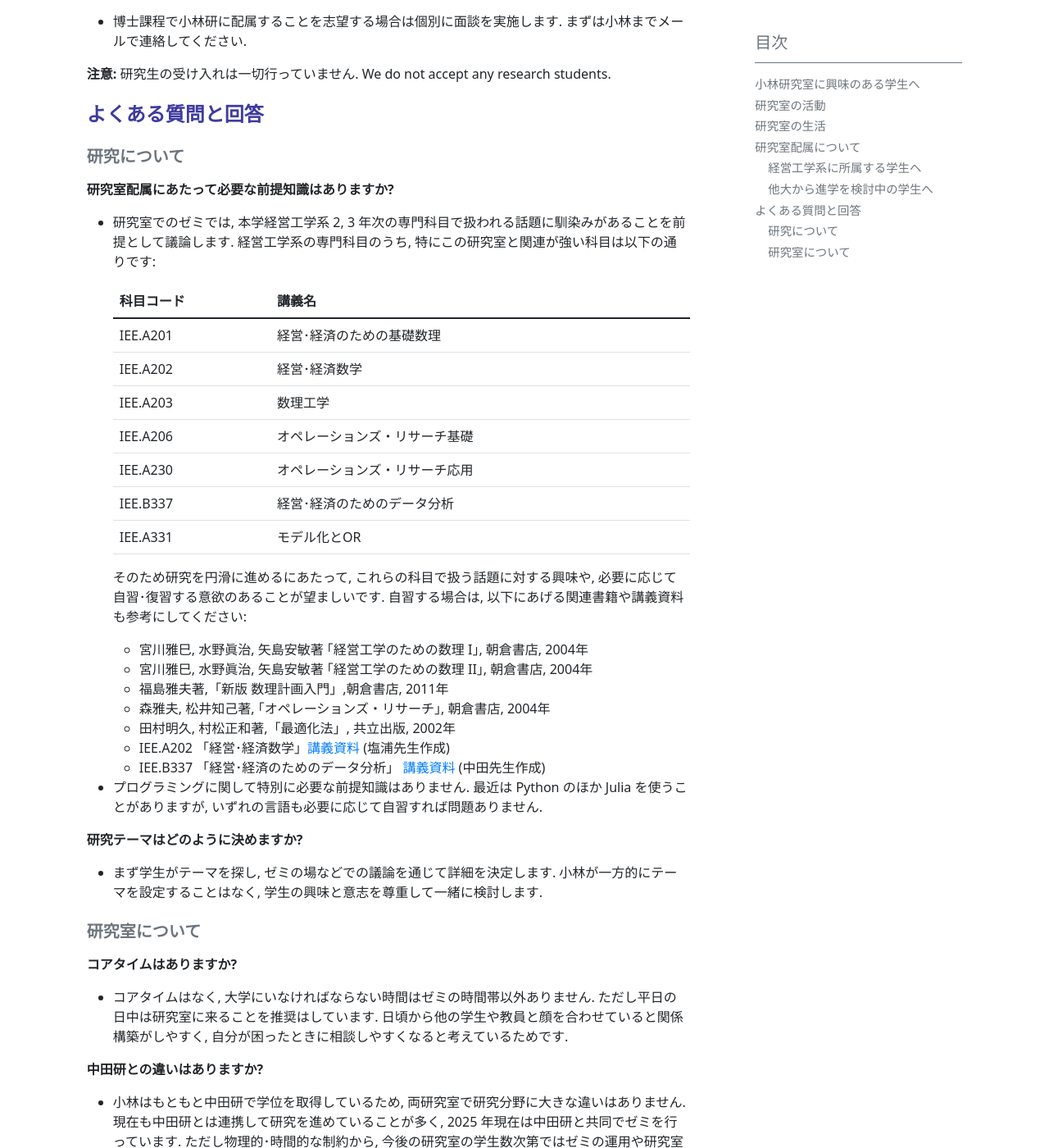
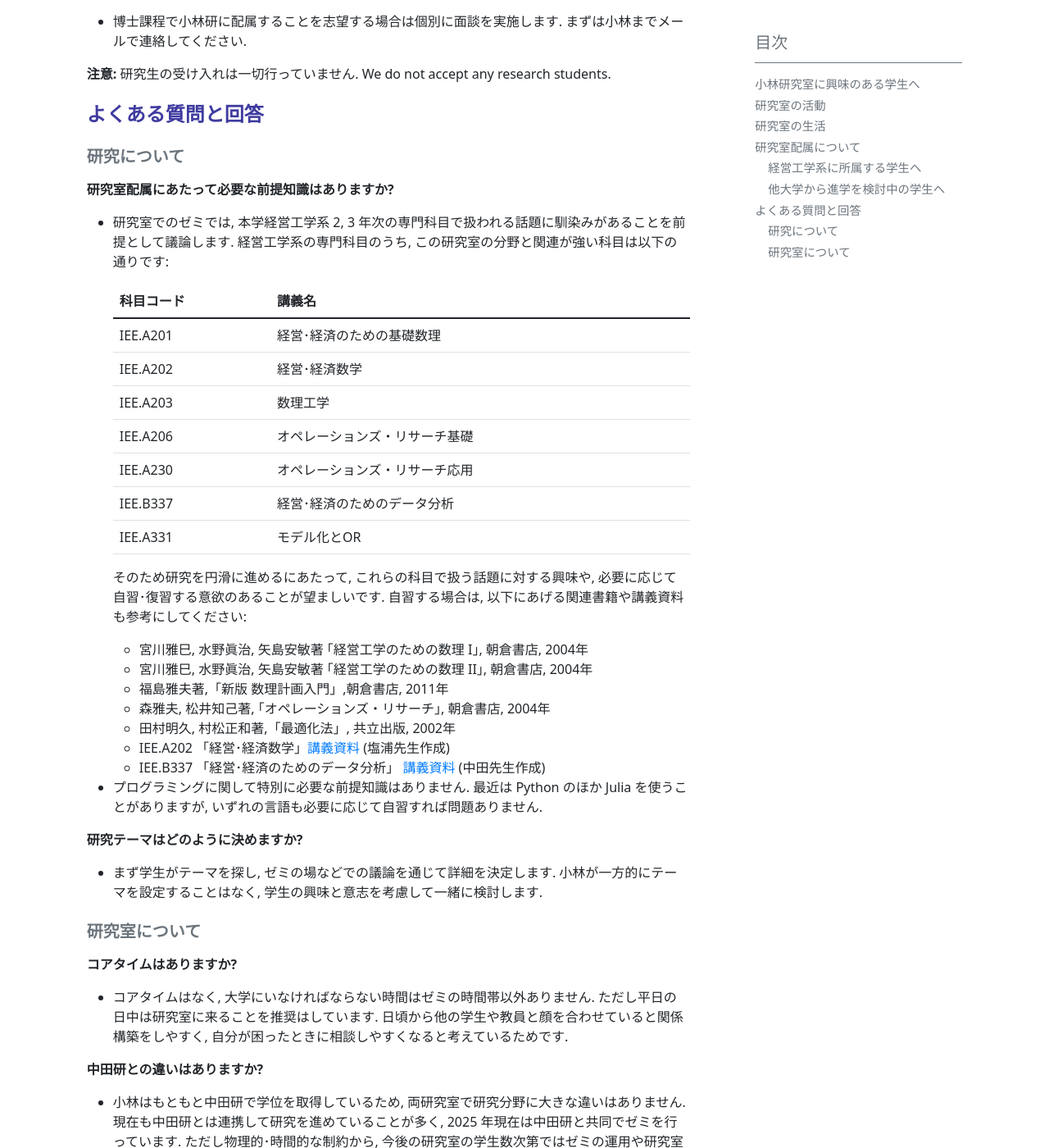
Before and after one commit to isct-koba-lab/isct-koba-lab.github.io, a Jekyll site: the page built from pages/for-students.md, in a window 1280 px wide and 1400 px high, scrolled down 1616 px. Shown: the whole window at 82% size. Built offline with Jekyll 4.4.1, drawn with Linux system fonts in a browser that asks for light colours; some of the changed text lies outside the part shown.

Commit message:
minor update

```diff
--- a/pages/for-students.md
+++ b/pages/for-students.md
@@ -17,7 +17,7 @@
 
 ## 研究室の活動
 
-小林研では主に 2 種類のゼミとして, 研究を進めるための**全体ゼミ**と, 数理最適化の専門書を読む**輪読ゼミ**を行っています. ゼミはそれぞれ毎週 1 回行われ, 学生は週 2 回のゼミ参加を基本として研究を進めます. ゼミの内容は以下の通りです:
+小林研では主に 2 種類のゼミとして, 研究の議論をするための**全体ゼミ**と, 数理最適化の専門書を読む**輪読ゼミ**を行っています. ゼミはそれぞれ毎週 1 回行われ, 学生は週 2 回のゼミ参加を基本として日々の研究を進めます. ゼミの内容は以下の通りです:
 
 - 全体ゼミ
   - 研究を進めるための議論を目的として, 研究室全体で集まって実施するゼミです. 毎週何人かの担当者が自身の研究の進捗や最近の論文について説明し, その後研究の方向性について議論します.
@@ -42,7 +42,7 @@
 
 研究室配属に関する質問･相談は随時対応しています. なにか聞きたいことがある場合はメールまたは学内の Slack で小林まで連絡してください.
 
-### 他大から進学を検討中の学生へ
+### 他大学から進学を検討中の学生へ
 
 **修士課程での配属を志望する場合**
 - 修士課程で小林研に配属することを志望する場合, **経営工学系の大学院説明会への参加を必須**としています. 経営工学系の大学院説明会は例年 2 月から 5 月の期間で複数回実施されますので, まずはこちらの説明会に 1 度参加してください. 大学院説明会では系全体に関する説明のあと, 各研究室でオープンラボが実施されます. 小林研はオープンラボで研究紹介や学生室見学を実施します.
@@ -60,7 +60,7 @@
 ### 研究について
 
 **研究室配属にあたって必要な前提知識はありますか?**
-- 研究室でのゼミでは, 本学経営工学系 2, 3 年次の専門科目で扱われる話題に馴染みがあることを前提として議論します. 経営工学系の専門科目のうち, 特にこの研究室と関連が強い科目は以下の通りです:
+- 研究室でのゼミでは, 本学経営工学系 2, 3 年次の専門科目で扱われる話題に馴染みがあることを前提として議論します. 経営工学系の専門科目のうち, この研究室の分野と関連が強い科目は以下の通りです:
 
     | 科目コード | 講義名|
     |:---|---|
@@ -84,13 +84,13 @@
 - プログラミングに関して特別に必要な前提知識はありません. 最近は Python のほか Julia を使うことがありますが, いずれの言語も必要に応じて自習すれば問題ありません.
 
 **研究テーマはどのように決めますか?**
-  - まず学生がテーマを探し, ゼミの場などでの議論を通じて詳細を決定します. 小林が一方的にテーマを設定することはなく, 学生の興味と意志を尊重して一緒に検討します.
+  - まず学生がテーマを探し, ゼミの場などでの議論を通じて詳細を決定します. 小林が一方的にテーマを設定することはなく, 学生の興味と意志を考慮して一緒に検討します.
 
 ### 研究室について
 
 **コアタイムはありますか?**
 
-- コアタイムはなく, 大学にいなければならない時間はゼミの時間帯以外ありません. ただし平日の日中は研究室に来ることを推奨はしています. 日頃から他の学生や教員と顔を合わせていると関係構築がしやすく, 自分が困ったときに相談しやすくなると考えているためです.
+- コアタイムはなく, 大学にいなければならない時間はゼミの時間帯以外ありません. ただし平日の日中は研究室に来ることを推奨はしています. 日頃から他の学生や教員と顔を合わせていると関係構築をしやすく, 自分が困ったときに相談しやすくなると考えているためです.
 
 **中田研との違いはありますか?**
 - 小林はもともと中田研で学位を取得しているため, 両研究室で研究分野に大きな違いはありません. 現在も中田研とは連携して研究を進めていることが多く, 2025 年現在は中田研と共同でゼミを行っています. ただし物理的･時間的な制約から, 今後の研究室の学生数次第ではゼミの運用や研究室運営が少し変わる可能性もあります.
```
Also changed, not shown: other parts of pages/for-students.md (+1 -1 lines).
